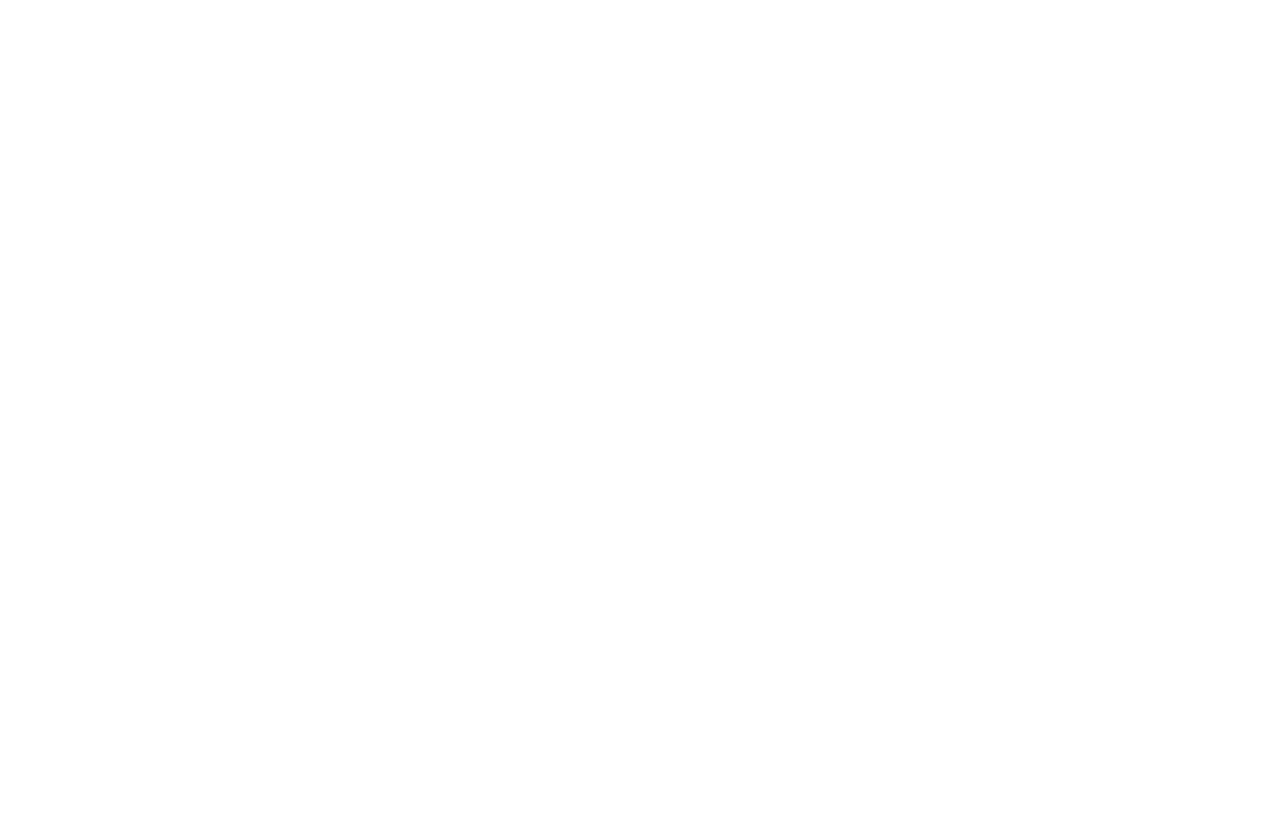
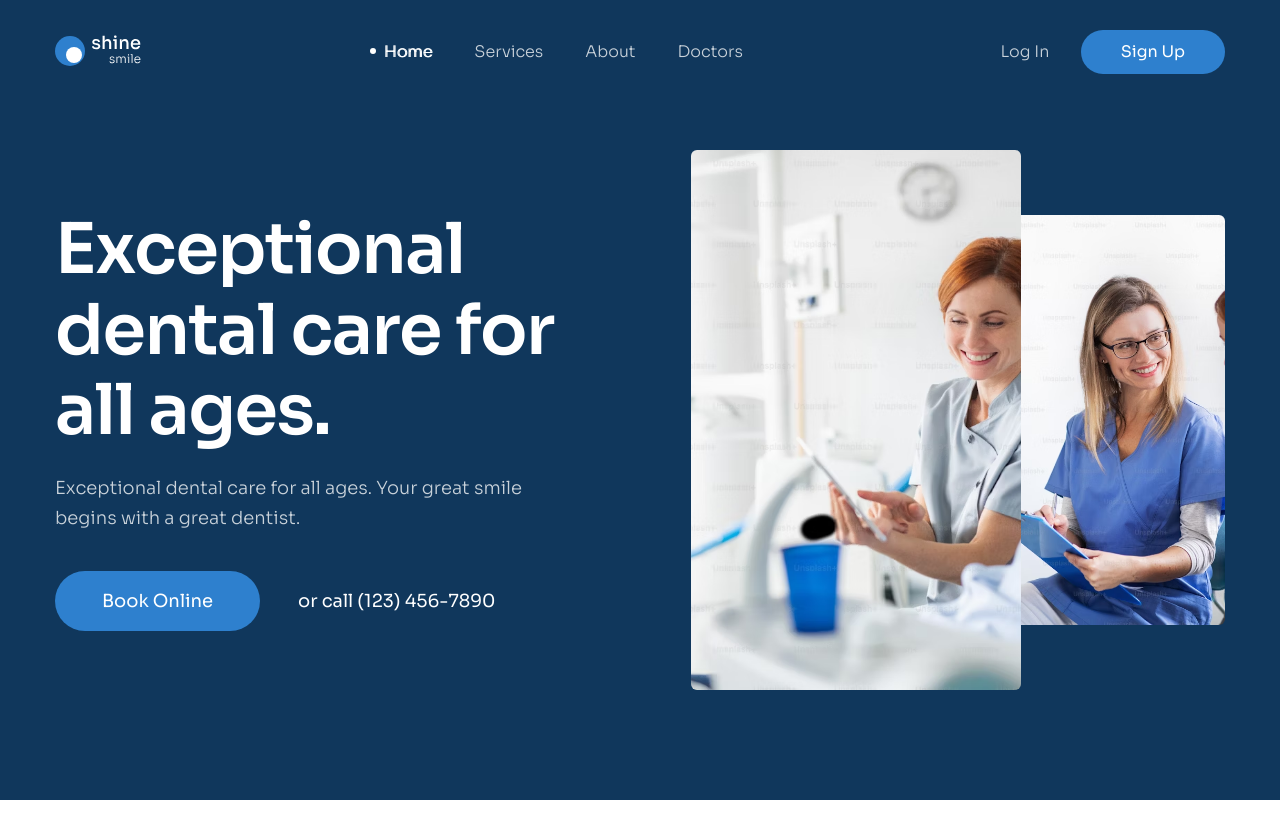
Before and after one commit to DuyDuong1712/HTML_Project3, a plain HTML site: page index.html in a window 1280 px wide. Shown: the top 838 px of the page. Before the commit the page ends 800 px from the top, so only its background shows below. Drawn offline with Linux system fonts and the light colour scheme.

Commit message:
feat(header): add header component

```diff
--- a/assets/css/style.css
+++ b/assets/css/style.css
@@ -1,5 +1,9 @@
 * {
     box-sizing: border-box;
+}
+
+:root {
+    --header-bg: #10375C;
 }
 
 html {
@@ -10,3 +14,166 @@ body {
     font-size: 1.6rem;
     font-family: "Sora", sans-serif;
 }
+
+/* =================== Common =================== */
+.container {
+    width: 1170px;
+    max-width: calc(100% - 48px);
+    margin: 0 auto;
+}
+
+a {
+    text-decoration: none;
+}
+
+
+.btn {
+    display: inline-block;
+    min-width: 205px;
+    line-height: 60px;
+    border-radius: 999px;
+    background: #2E80CE;
+
+    color: #FFF;
+    text-align: center;
+    font-size: 1.8rem;
+    font-weight: 400;
+}
+
+.btn:hover {
+    opacity: .9;
+}
+
+/* =================== HEADER =================== */
+.header {
+    background: var(--header-bg);
+    min-height: 100vh;
+}
+
+.header-top {
+    display: flex;
+    justify-content: space-between;
+    align-items: center;
+
+    padding-top: 30px;
+}
+
+.navbar__list {
+    display: flex;
+}
+
+.header__action--login,
+.navbar__link {
+    padding: 8px 21px;
+    color: #C9D2DA;
+    text-align: center;
+    font-size: 1.6rem;
+    font-weight: 300;
+    line-height: 1.75;
+}
+
+
+.navbar__link:hover,
+.navbar__link--active {
+    color: #FFF;
+    /* font-weight: 400; */
+    /* Dung text shadow thay the cho font-weight */
+    text-shadow: 1px 0 0 currentColor;
+}
+
+.navbar__link--active::before {
+    content: "";
+    display: inline-block;
+    width: 6px;
+    height: 6px;
+    border-radius: 50%;
+    background-color: #FFF;
+
+    position: relative;
+    top: -3px;
+    right: 8px;
+}
+
+.header__action--signup {
+    min-width: 144px;
+    line-height: 44px;
+    font-size: 1.6rem;
+
+    margin-left: 7px;
+}
+
+/* =================== HERO =================== */
+.hero {
+    display: flex;
+    align-items: center;
+
+    padding-top: 76px;
+}
+
+.hero__content {
+    width: 44%;
+}
+
+.hero__media {
+    flex: 1;
+}
+
+.hero__heading {
+    color: #FFF;
+    font-size: 7rem;
+    font-weight: 600;
+    line-height: 1.15;
+    letter-spacing: -1.4px;
+}
+
+.hero__desc {
+    margin-top: 22px;
+
+    color: #C9D2DA;
+    font-size: 1.8rem;
+    font-weight: 300;
+    line-height: 1.67;
+}
+
+
+.hero__cta {
+    margin-top: 38px;
+
+    display: flex;
+    align-items: center;
+    column-gap: 38px;
+}
+
+.hero__phone {
+    color: #FFF;
+    text-align: center;
+    font-size: 1.8rem;
+    font-weight: 400;
+    line-height: 1.67;
+}
+
+.hero__images {
+    display: flex;
+    align-items: center;
+    justify-content: flex-end;
+}
+
+.hero__img {
+    object-fit: cover;
+    object-position: center;
+
+    border-radius: 6px;
+}
+
+.hero__img--large {
+    width: 330px;
+    height: 540px;
+
+    margin-right: -6px;
+    z-index: 1;
+}
+
+.hero__img--small {
+    width: 210px;
+    height: 410px;
+}
--- a/index.html
+++ b/index.html
@@ -26,8 +26,63 @@
     <link rel="stylesheet" href="./assets/css/style.css">
 </head>
 
-<body>
+<body style="height: 50000px;">
+    <header class="header">
+        <div class="container">
+            <div class="header-top">
+                <!-- Logo -->
+                <a href="/"><img src="./assets/img/logo.svg" alt="Shine Smile" class="logo"></a>
 
+                <!-- Navigation -->
+                <nav class="navbar">
+                    <ul class="navbar__list">
+                        <li class="navbar__item">
+                            <a href="#!" class="navbar__link navbar__link--active">Home</a>
+                        </li>
+                        <li class="navbar__item">
+                            <a href="#!" class="navbar__link">Services</a>
+                        </li>
+                        <li class="navbar__item">
+                            <a href="#!" class="navbar__link">About</a>
+                        </li>
+                        <li class="navbar__item">
+                            <a href="#!" class="navbar__link">Doctors</a>
+                        </li>
+                    </ul>
+                </nav>
+
+                <!-- cta action -->
+                <div class="header__action">
+                    <a href="#!" class="header__action--login">Log In</a>
+                    <a href="#!" class="btn header__action--signup">Sign Up</a>
+                </div>
+
+
+            </div>
+
+            <!-- Hero -->
+            <section class="hero">
+                <!-- Hero Left -->
+                <section class="hero__content">
+                    <h1 class="hero__heading">Exceptional dental care for all ages.</h1>
+                    <p class="hero__desc">Exceptional dental care for all ages. Your great smile begins with a great
+                        dentist.</p>
+                    <div class="hero__cta">
+                        <a href="" class="btn">Book Online</a>
+                        <span class="hero__phone">or call (123) 456-7890</span>
+                    </div>
+                </section>
+
+                <!-- Hero Right -->
+                <div class="hero__media">
+                    <figure class="hero__images">
+                        <img src="./assets/img/hero1.png" alt="dentist" class="hero__img hero__img--large">
+                        <img src="./assets/img/hero2.png" alt="dentist" class="hero__img hero__img--small">
+                    </figure>
+                </div>
+            </section>
+        </div>
+    </header>
 
 </body>
 
```
Also changed, not shown: assets/img/hero1.png (added), assets/img/hero2.png (added), assets/img/logo.svg (added).
